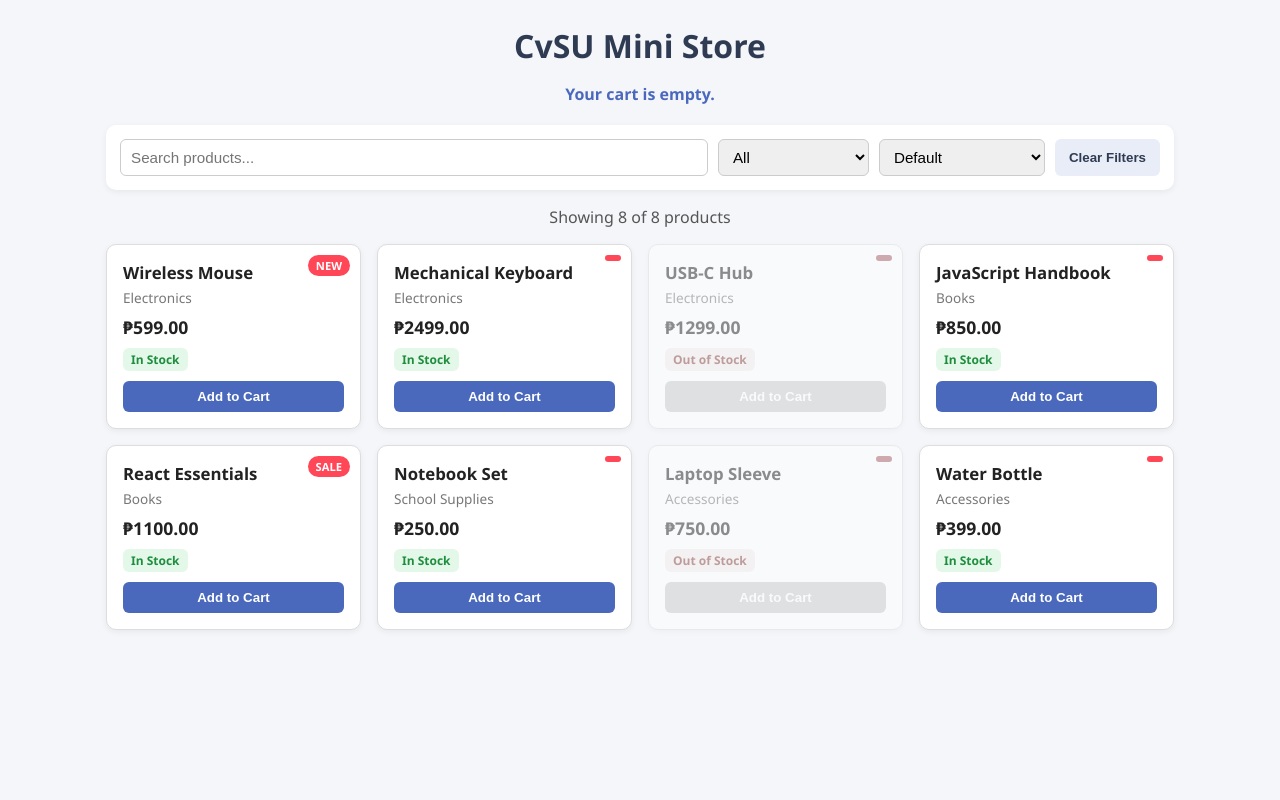
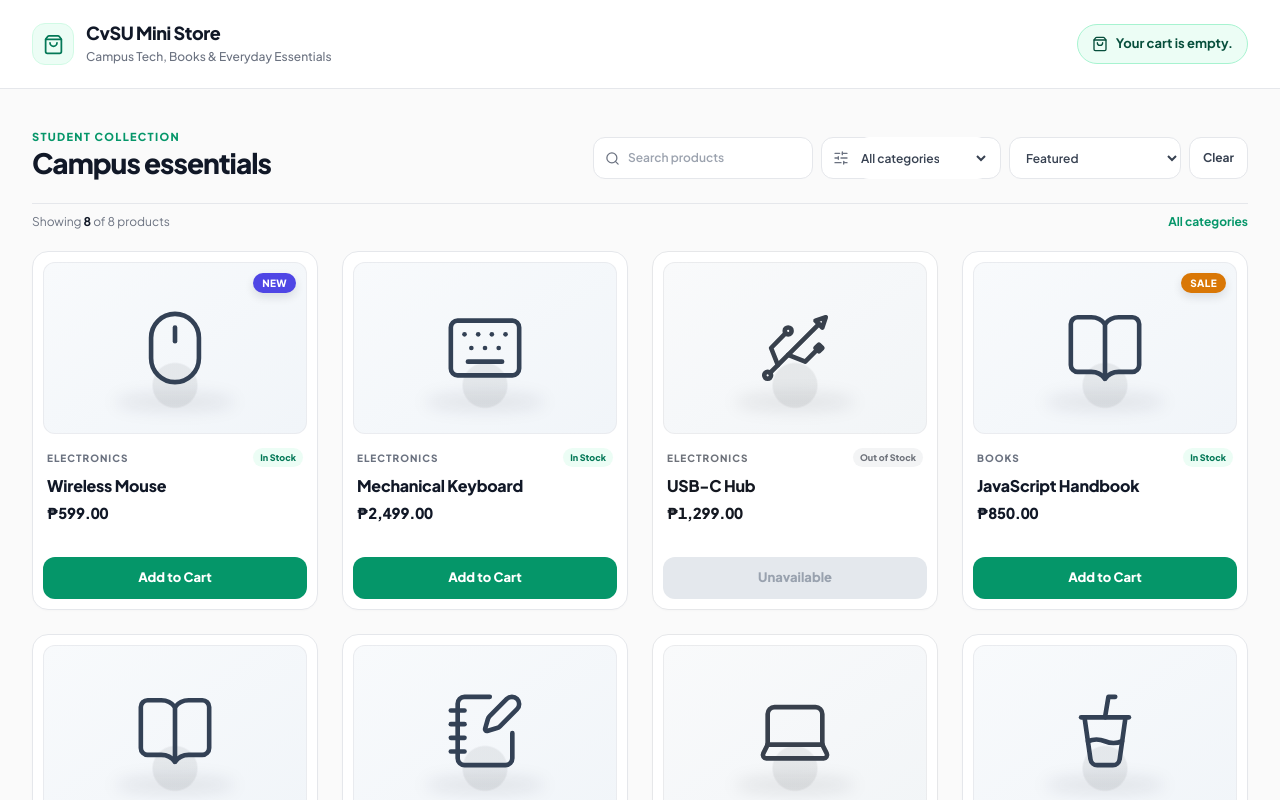
Before and after one commit to Shimizu019/dcit26-mini-product-catalog, a React (Vite) app: page / in a window 1280 px wide. Shown: the top 800 px of the page. Built offline with nearby package versions, Linux system fonts and the light colour scheme.

Commit message:
Build modern CvSU Mini Store storefront

```diff
--- a/package.json
+++ b/package.json
@@ -9,11 +9,14 @@
     "preview": "vite preview"
   },
   "dependencies": {
+    "lucide-react": "^1.78.0",
     "react": "^18.3.1",
     "react-dom": "^18.3.1"
   },
   "devDependencies": {
+    "@tailwindcss/vite": "^4.3.5",
     "@vitejs/plugin-react": "^4.3.1",
+    "tailwindcss": "^4.3.5",
     "vite": "^5.4.1"
   }
 }
--- a/src/App.css
+++ b/src/App.css
@@ -1,98 +1,326 @@
+@import url("https://fonts.googleapis.com/css2?family=Plus+Jakarta+Sans:wght@400;500;600;700;800&display=swap");
+@import "tailwindcss";
+
+:root {
+  font-family: "Plus Jakarta Sans", sans-serif;
+  color: #111827;
+  background: #fafafa;
+  font-synthesis: none;
+  text-rendering: optimizeLegibility;
+}
+
 * {
   box-sizing: border-box;
 }
 
 body {
   margin: 0;
-  font-family: "Segoe UI", system-ui, sans-serif;
-  background: #f4f6f9;
-  color: #222;
+  min-width: 320px;
+  min-height: 100vh;
+  background:
+    radial-gradient(circle at 50% 0%, rgba(5, 150, 105, 0.035), transparent 24rem),
+    #fafafa;
 }
 
-.app {
-  max-width: 1100px;
-  margin: 0 auto;
-  padding: 24px 16px 60px;
+button,
+input,
+select {
+  font: inherit;
 }
 
-.app-header {
-  text-align: center;
-  margin-bottom: 20px;
+.store-header {
+  border-bottom: 1px solid #e5e7eb;
+  background: rgba(255, 255, 255, 0.94);
+  backdrop-filter: blur(14px);
 }
 
-.app-header h1 {
-  margin: 0 0 6px 0;
-  color: #2f3b52;
+.header-inner {
+  max-width: 1280px;
+  height: 88px;
+  margin: 0 auto;
+  padding: 0 32px;
+  display: flex;
+  align-items: center;
+  justify-content: space-between;
+  gap: 24px;
+}
+
+.brand-lockup {
+  display: flex;
+  align-items: center;
+  gap: 12px;
+}
+
+.brand-mark {
+  width: 42px;
+  height: 42px;
+  display: grid;
+  place-items: center;
+  border: 1px solid #d1fae5;
+  border-radius: 13px;
+  color: #047857;
+  background: #ecfdf5;
+}
+
+.brand-lockup h1 {
+  margin: 0;
+  font-size: 18px;
+  line-height: 1.2;
+  font-weight: 800;
+  letter-spacing: -0.025em;
+  color: #111827;
+}
+
+.brand-lockup p {
+  margin: 4px 0 0;
+  color: #6b7280;
+  font-size: 12px;
+  font-weight: 500;
 }
 
 .cart-message {
-  font-weight: 600;
-  color: #4a69bd;
+  min-height: 40px;
+  display: flex;
+  align-items: center;
+  gap: 8px;
+  border: 1px solid #a7f3d0;
+  border-radius: 9999px;
+  background: #ecfdf5;
+  color: #064e3b;
+  padding: 8px 14px;
+  font-size: 13px;
+  font-weight: 700;
+}
+
+.store-main {
+  max-width: 1280px;
+  margin: 0 auto;
+  padding: 42px 32px 64px;
+}
+
+.catalog-toolbar {
+  display: flex;
+  align-items: end;
+  justify-content: space-between;
+  gap: 24px;
+  margin-bottom: 24px;
+}
+
+.toolbar-heading p {
+  margin: 0 0 5px;
+  color: #059669;
+  font-size: 11px;
+  line-height: 1;
+  font-weight: 800;
+  letter-spacing: 0.12em;
+  text-transform: uppercase;
+}
+
+.toolbar-heading h2 {
+  margin: 0;
+  font-size: 28px;
+  line-height: 1.15;
+  letter-spacing: -0.035em;
+  font-weight: 800;
 }
 
 .search-bar {
   display: flex;
-  flex-wrap: wrap;
-  gap: 10px;
-  justify-content: center;
-  margin-bottom: 16px;
+  align-items: center;
+  gap: 8px;
+}
+
+.search-field,
+.select-field {
+  height: 42px;
+  display: flex;
+  align-items: center;
+  gap: 8px;
+  border: 1px solid #e5e7eb;
+  border-radius: 12px;
   background: #fff;
-  padding: 14px;
-  border-radius: 10px;
-  box-shadow: 0 2px 6px rgba(0, 0, 0, 0.06);
+  color: #6b7280;
+  padding: 0 11px;
+}
+
+.search-field {
+  width: 220px;
+}
+
+.search-input,
+.category-select,
+.sort-select {
+  min-width: 0;
+  border: 0;
+  outline: 0;
+  background: transparent;
+  color: #374151;
+  font-size: 12px;
+  font-weight: 600;
 }
 
 .search-input {
-  flex: 1 1 220px;
-  padding: 8px 10px;
-  border: 1px solid #ccc;
-  border-radius: 6px;
-  font-size: 0.95rem;
+  width: 100%;
+}
+
+.search-input::placeholder {
+  color: #9ca3af;
 }
 
 .category-select,
 .sort-select {
-  padding: 8px 10px;
-  border: 1px solid #ccc;
-  border-radius: 6px;
-  font-size: 0.95rem;
+  height: 42px;
+  border: 1px solid #e5e7eb;
+  border-radius: 12px;
+  background: #fff;
+  padding: 0 34px 0 12px;
+  cursor: pointer;
+}
+
+.category-select {
+  border: 0;
+  padding-left: 0;
+  max-width: 132px;
+  cursor: pointer;
 }
 
 .clear-filters-btn {
-  padding: 8px 14px;
-  border: none;
-  border-radius: 6px;
-  background: #e8edf7;
-  color: #2f3b52;
-  font-weight: 600;
+  height: 42px;
+  border: 1px solid #e5e7eb;
+  border-radius: 12px;
+  background: #fff;
+  color: #374151;
+  padding: 0 13px;
+  font-size: 12px;
+  font-weight: 700;
   cursor: pointer;
+  transition: border-color 150ms ease, color 150ms ease;
 }
 
 .clear-filters-btn:hover {
-  background: #d7e0f3;
+  border-color: #059669;
+  color: #047857;
 }
 
-.results-count {
-  text-align: center;
-  color: #555;
-  margin-bottom: 16px;
+.results-row {
+  min-height: 36px;
+  display: flex;
+  align-items: center;
+  justify-content: space-between;
+  border-top: 1px solid #e5e7eb;
+  margin-bottom: 12px;
+  color: #6b7280;
+  font-size: 12px;
+}
+
+.results-row strong {
+  color: #111827;
+}
+
+.results-row span {
+  color: #059669;
+  font-weight: 700;
 }
 
 .empty-state {
+  margin: 48px 0;
   text-align: center;
-  color: #888;
-  font-style: italic;
-  margin-top: 40px;
+  color: #6b7280;
+  font-size: 14px;
 }
 
 .product-grid {
   display: grid;
-  grid-template-columns: repeat(auto-fill, minmax(220px, 1fr));
-  gap: 16px;
+  grid-template-columns: repeat(1, minmax(0, 1fr));
+  gap: 24px;
 }
 
-@media (max-width: 480px) {
-  .search-bar {
+@media (min-width: 640px) {
+  .product-grid {
+    grid-template-columns: repeat(2, minmax(0, 1fr));
+  }
+}
+
+@media (min-width: 1024px) {
+  .product-grid {
+    grid-template-columns: repeat(4, minmax(0, 1fr));
+  }
+}
+
+@media (max-width: 980px) {
+  .catalog-toolbar {
+    align-items: start;
     flex-direction: column;
   }
+
+  .search-bar {
+    width: 100%;
+    flex-wrap: wrap;
+  }
+
+  .search-field {
+    flex: 1 1 220px;
+  }
 }
+
+@media (max-width: 640px) {
+  .header-inner {
+    height: auto;
+    min-height: 76px;
+    padding: 14px 16px;
+  }
+
+  .brand-mark {
+    width: 38px;
+    height: 38px;
+  }
+
+  .brand-lockup p {
+    display: none;
+  }
+
+  .cart-message {
+    max-width: 190px;
+  }
+
+  .cart-message span {
+    overflow: hidden;
+    text-overflow: ellipsis;
+    white-space: nowrap;
+  }
+
+  .store-main {
+    padding: 32px 16px 48px;
+  }
+
+  .catalog-toolbar {
+    margin-bottom: 18px;
+  }
+
+  .search-bar {
+    display: grid;
+    grid-template-columns: 1fr 1fr;
+  }
+
+  .search-field {
+    grid-column: 1 / -1;
+    width: 100%;
+  }
+
+  .select-field,
+  .sort-select {
+    min-width: 0;
+  }
+
+  .select-field {
+    overflow: hidden;
+  }
+
+  .sort-select {
+    width: 100%;
+  }
+
+  .clear-filters-btn {
+    grid-column: 1 / -1;
+  }
+}
--- a/src/App.jsx
+++ b/src/App.jsx
@@ -1,6 +1,6 @@
 import { useState, useEffect } from "react";
+import { ShoppingBag, Search, SlidersHorizontal } from "lucide-react";
 import ProductCard from "./components/ProductCard";
-import SearchBar from "./components/SearchBar";
 import products from "./data/products";
 import "./App.css";
 
@@ -55,29 +55,88 @@ function App() {
   };
 
   return (
-    <div className="app">
-      <header className="app-header">
+    <div className="min-h-screen bg-[#FAFAFA] text-[#111827]">
+      <header className="store-header">
+        <div className="header-inner">
+          <div className="brand-lockup">
+            <div className="brand-mark" aria-hidden="true">
+              <ShoppingBag size={21} strokeWidth={2} />
+            </div>
+            <div>
               <h1>CvSU Mini Store</h1>
-        <p className="cart-message">
+              <p>Campus Tech, Books &amp; Everyday Essentials</p>
+            </div>
+          </div>
+
+          <div className="cart-message" role="status" aria-live="polite">
+            <ShoppingBag size={16} strokeWidth={2} />
+            <span>
               {cartCount === 0
                 ? "Your cart is empty."
                 : `Items added to cart: ${cartCount} (Last added: ${lastAdded})`}
-        </p>
+            </span>
+          </div>
+        </div>
       </header>
 
-      <SearchBar
-        searchText={searchText}
-        setSearchText={setSearchText}
-        category={category}
-        setCategory={setCategory}
-        sortOrder={sortOrder}
-        setSortOrder={setSortOrder}
-        onClear={handleClearFilters}
+      <main className="store-main">
+        <div className="catalog-toolbar">
+          <div className="toolbar-heading">
+            <p>Student collection</p>
+            <h2>Campus essentials</h2>
+          </div>
+
+          <div className="search-bar">
+            <label className="search-field">
+              <Search size={17} aria-hidden="true" />
+              <input
+                type="search"
+                className="search-input"
+                placeholder="Search products"
+                value={searchText}
+                onChange={(event) => setSearchText(event.target.value)}
               />
+            </label>
 
-      <p className="results-count">
-        Showing {sortedProducts.length} of {products.length} products
+            <label className="select-field">
+              <SlidersHorizontal size={16} aria-hidden="true" />
+              <select
+                className="category-select"
+                value={category}
+                onChange={(event) => setCategory(event.target.value)}
+                aria-label="Filter by category"
+              >
+                <option value="All">All categories</option>
+                <option value="Electronics">Electronics</option>
+                <option value="Books">Books</option>
+                <option value="School Supplies">School Supplies</option>
+                <option value="Accessories">Accessories</option>
+              </select>
+            </label>
+
+            <select
+              className="sort-select"
+              value={sortOrder}
+              onChange={(event) => setSortOrder(event.target.value)}
+              aria-label="Sort products"
+            >
+              <option value="default">Featured</option>
+              <option value="low-high">Price: Low to High</option>
+              <option value="high-low">Price: High to Low</option>
+            </select>
+
+            <button className="clear-filters-btn" onClick={handleClearFilters}>
+              Clear
+            </button>
+          </div>
+        </div>
+
+        <div className="results-row">
+          <p>
+            Showing <strong>{sortedProducts.length}</strong> of {products.length} products
           </p>
+          {sortedProducts.length > 0 && <span>{category === "All" ? "All categories" : category}</span>}
+        </div>
 
         {sortedProducts.length === 0 ? (
           <p className="empty-state">
@@ -94,12 +153,12 @@ function App() {
                 inStock={product.inStock}
                 onAddToCart={handleAddToCart}
               >
-              {product.id === 1 && "New"}
-              {product.id === 5 && "Sale"}
+                {product.badge}
               </ProductCard>
             ))}
           </div>
         )}
+      </main>
     </div>
   );
 }
--- a/src/components/ProductCard.css
+++ b/src/components/ProductCard.css
@@ -1,90 +1,206 @@
 .product-card {
-  position: relative;
-  border: 1px solid #ddd;
-  border-radius: 10px;
-  padding: 16px;
+  min-width: 0;
+  display: flex;
+  flex-direction: column;
+  border: 1px solid #e5e7eb;
+  border-radius: 16px;
   background: #fff;
-  box-shadow: 0 2px 6px rgba(0, 0, 0, 0.06);
-  transition: opacity 0.2s ease, transform 0.15s ease;
+  padding: 10px;
+  box-shadow: 0 1px 2px rgba(17, 24, 39, 0.02);
+  transition: transform 180ms ease, box-shadow 180ms ease, border-color 180ms ease;
+  animation: card-enter 460ms cubic-bezier(.2,.75,.25,1) both;
 }
 
+.product-card:nth-child(2) { animation-delay: 50ms; }
+.product-card:nth-child(3) { animation-delay: 100ms; }
+.product-card:nth-child(4) { animation-delay: 150ms; }
+.product-card:nth-child(5) { animation-delay: 200ms; }
+.product-card:nth-child(6) { animation-delay: 250ms; }
+.product-card:nth-child(7) { animation-delay: 300ms; }
+.product-card:nth-child(8) { animation-delay: 350ms; }
+
 .product-card:hover {
-  transform: translateY(-2px);
+  transform: translateY(-4px);
+  border-color: #d1d5db;
+  box-shadow: 0 16px 32px rgba(17, 24, 39, 0.08);
 }
 
 .product-card.out-of-stock {
-  opacity: 0.5;
-  filter: grayscale(60%);
+  opacity: 0.55;
+  filter: grayscale(40%);
+}
+
+.product-card.out-of-stock:hover {
+  transform: none;
+  box-shadow: none;
+}
+
+.product-visual {
+  position: relative;
+  height: 172px;
+  display: grid;
+  place-items: center;
+  overflow: hidden;
+  border-radius: 12px;
+  background:
+    radial-gradient(circle at 50% 72%, rgba(17, 24, 39, 0.07) 0 12%, transparent 13%),
+    linear-gradient(145deg, #f8fafc, #f1f5f9);
+  border: 1px solid rgba(229, 231, 235, 0.7);
+}
+
+.product-visual::after {
+  content: "";
+  position: absolute;
+  width: 120px;
+  height: 18px;
+  bottom: 22px;
+  border-radius: 50%;
+  background: rgba(17, 24, 39, 0.08);
+  filter: blur(8px);
+}
+
+.product-icon {
+  position: relative;
+  z-index: 1;
+  width: 82px;
+  height: 82px;
+  color: #334155;
+  transition: transform 240ms ease, color 240ms ease;
+}
+
+.product-card:hover .product-icon {
+  transform: scale(1.06) translateY(-2px);
+  color: #047857;
 }
 
 .badge {
   position: absolute;
+  z-index: 2;
   top: 10px;
   right: 10px;
-  background: #ff4757;
+  border-radius: 9999px;
+  padding: 5px 9px;
   color: #fff;
-  font-size: 0.7rem;
-  font-weight: bold;
-  padding: 3px 8px;
-  border-radius: 999px;
+  font-size: 10px;
+  line-height: 1;
+  font-weight: 800;
+  letter-spacing: 0.04em;
+  text-transform: uppercase;
+  box-shadow: 0 4px 10px rgba(17, 24, 39, 0.12);
+}
+
+.badge.new {
+  background: #4f46e5;
+}
+
+.badge.sale {
+  background: #d97706;
+}
+
+.product-meta {
+  display: flex;
+  align-items: center;
+  justify-content: space-between;
+  gap: 8px;
+  padding: 14px 4px 8px;
+}
+
+.product-category {
+  margin: 0;
+  color: #6b7280;
+  font-size: 10px;
+  line-height: 1;
+  font-weight: 800;
+  letter-spacing: 0.1em;
   text-transform: uppercase;
 }
 
-.product-title {
-  margin: 0 0 4px 0;
-  font-size: 1.05rem;
+.stock-label {
+  flex-shrink: 0;
+  border-radius: 9999px;
+  padding: 5px 7px;
+  font-size: 9px;
+  line-height: 1;
+  font-weight: 800;
 }
 
-.product-category {
-  margin: 0 0 8px 0;
-  color: #777;
-  font-size: 0.85rem;
+.stock-label.in-stock {
+  background: #ecfdf5;
+  color: #047857;
+}
+
+.stock-label.out-of-stock-label {
+  background: #f3f4f6;
+  color: #6b7280;
+}
+
+.product-copy {
+  min-height: 82px;
+  padding: 0 4px 10px;
+}
+
+.product-title {
+  margin: 0;
+  color: #111827;
+  font-size: 16px;
+  line-height: 1.35;
+  font-weight: 800;
+  letter-spacing: -0.015em;
 }
 
 .product-price {
-  font-weight: bold;
-  font-size: 1.1rem;
-  margin: 0 0 8px 0;
-  color: #222;
-}
-
-.stock-label {
-  display: inline-block;
-  font-size: 0.75rem;
-  font-weight: 600;
-  padding: 3px 8px;
-  border-radius: 6px;
-  margin-bottom: 10px;
-}
-
-.stock-label.in-stock {
-  background: #e3f8e8;
-  color: #1e8e3e;
-}
-
-.stock-label.out-of-stock-label {
-  background: #fdecea;
-  color: #d93025;
+  margin: 8px 0 0;
+  color: #111827;
+  font-size: 15px;
+  line-height: 1;
+  font-weight: 800;
+  font-variant-numeric: tabular-nums;
+  letter-spacing: -0.01em;
 }
 
 .add-to-cart-btn {
-  display: block;
   width: 100%;
-  padding: 8px 0;
-  border: none;
-  border-radius: 6px;
-  background: #4a69bd;
+  height: 42px;
+  margin-top: auto;
+  border: 0;
+  border-radius: 12px;
+  background: #059669;
   color: #fff;
-  font-weight: 600;
+  font-size: 13px;
+  font-weight: 800;
   cursor: pointer;
-  transition: background 0.15s ease;
+  transition: background 150ms ease, transform 150ms ease, box-shadow 150ms ease;
 }
 
 .add-to-cart-btn:hover:not(:disabled) {
-  background: #3a53a0;
+  background: #047857;
+  box-shadow: 0 8px 16px rgba(5, 150, 105, 0.16);
+  transform: translateY(-1px);
 }
 
 .add-to-cart-btn:disabled {
-  background: #ccc;
+  background: #e2e8f0;
+  color: #94a3b8;
   cursor: not-allowed;
+  filter: none;
 }
+
+@keyframes card-enter {
+  from {
+    opacity: 0;
+    transform: translateY(12px);
+  }
+  to {
+    opacity: 1;
+    transform: translateY(0);
+  }
+}
+
+@media (prefers-reduced-motion: reduce) {
+  .product-card,
+  .product-icon,
+  .add-to-cart-btn {
+    animation: none;
+    transition: none;
+  }
+}
--- a/src/components/ProductCard.jsx
+++ b/src/components/ProductCard.jsx
@@ -1,4 +1,32 @@
+import {
+  BookOpen,
+  Keyboard,
+  Laptop,
+  Mouse,
+  NotebookPen,
+  Usb,
+  CupSoda,
+  ShoppingBag,
+} from "lucide-react";
 import "./ProductCard.css";
+
+const categoryIcons = {
+  Electronics: Mouse,
+  Books: BookOpen,
+  "School Supplies": NotebookPen,
+  Accessories: Laptop,
+};
+
+const titleIcons = {
+  "Wireless Mouse": Mouse,
+  "Mechanical Keyboard": Keyboard,
+  "USB-C Hub": Usb,
+  "JavaScript Handbook": BookOpen,
+  "React Essentials": BookOpen,
+  "Notebook Set": NotebookPen,
+  "Laptop Sleeve": Laptop,
+  "Water Bottle": CupSoda,
+};
 
 function ProductCard({
   title,
@@ -8,28 +36,43 @@ function ProductCard({
   onAddToCart,
   children,
 }) {
-  const formattedPrice = `₱${price.toFixed(2)}`;
+  const formattedPrice = `₱${price.toLocaleString("en-PH", {
+    minimumFractionDigits: 2,
+    maximumFractionDigits: 2,
+  })}`;
+  const Icon = titleIcons[title] || categoryIcons[category] || ShoppingBag;
 
   return (
     <div className={`product-card ${!inStock ? "out-of-stock" : ""}`}>
-      {children && <div className="badge">{children}</div>}
+      <div className="product-visual" aria-hidden="true">
+        {children && (
+          <span className={`badge ${String(children).toLowerCase()}`}>
+            {children}
+          </span>
+        )}
+        <Icon className="product-icon" strokeWidth={1.35} />
+      </div>
 
-      <h3 className="product-title">{title}</h3>
-      <p className="product-category">{category}</p>
-      <p className="product-price">{formattedPrice}</p>
+      <div className="product-meta">
+        <p className="product-category">{category}</p>
+        {inStock ? (
+          <span className="stock-label in-stock">In Stock</span>
+        ) : (
+          <span className="stock-label out-of-stock-label">Out of Stock</span>
+        )}
+      </div>
 
-      {inStock ? (
-        <span className="stock-label in-stock">In Stock</span>
-      ) : (
-        <span className="stock-label out-of-stock-label">Out of Stock</span>
-      )}
+      <div className="product-copy">
+        <h3 className="product-title">{title}</h3>
+        <p className="product-price">{formattedPrice}</p>
+      </div>
 
       <button
         className="add-to-cart-btn"
         disabled={!inStock}
         onClick={() => onAddToCart(title)}
       >
-        Add to Cart
+        {inStock ? "Add to Cart" : "Unavailable"}
       </button>
     </div>
   );
--- a/src/data/products.js
+++ b/src/data/products.js
@@ -1,8 +1,8 @@
 const products = [
-  { id: 1, title: "Wireless Mouse", price: 599, category: "Electronics", inStock: true },
+  { id: 1, title: "Wireless Mouse", price: 599, category: "Electronics", inStock: true, badge: "New" },
   { id: 2, title: "Mechanical Keyboard", price: 2499, category: "Electronics", inStock: true },
   { id: 3, title: "USB-C Hub", price: 1299, category: "Electronics", inStock: false },
-  { id: 4, title: "JavaScript Handbook", price: 850, category: "Books", inStock: true },
+  { id: 4, title: "JavaScript Handbook", price: 850, category: "Books", inStock: true, badge: "Sale" },
   { id: 5, title: "React Essentials", price: 1100, category: "Books", inStock: true },
   { id: 6, title: "Notebook Set", price: 250, category: "School Supplies", inStock: true },
   { id: 7, title: "Laptop Sleeve", price: 750, category: "Accessories", inStock: false },
--- a/vite.config.js
+++ b/vite.config.js
@@ -1,6 +1,7 @@
 import { defineConfig } from 'vite'
 import react from '@vitejs/plugin-react'
+import tailwindcss from '@tailwindcss/vite'
 
 export default defineConfig({
-  plugins: [react()],
+  plugins: [react(), tailwindcss()],
 })
```
Also changed, not shown: 1 other file (tests, documents, lock files or other folders). Lines whose indentation alone changed are shown as unchanged.
